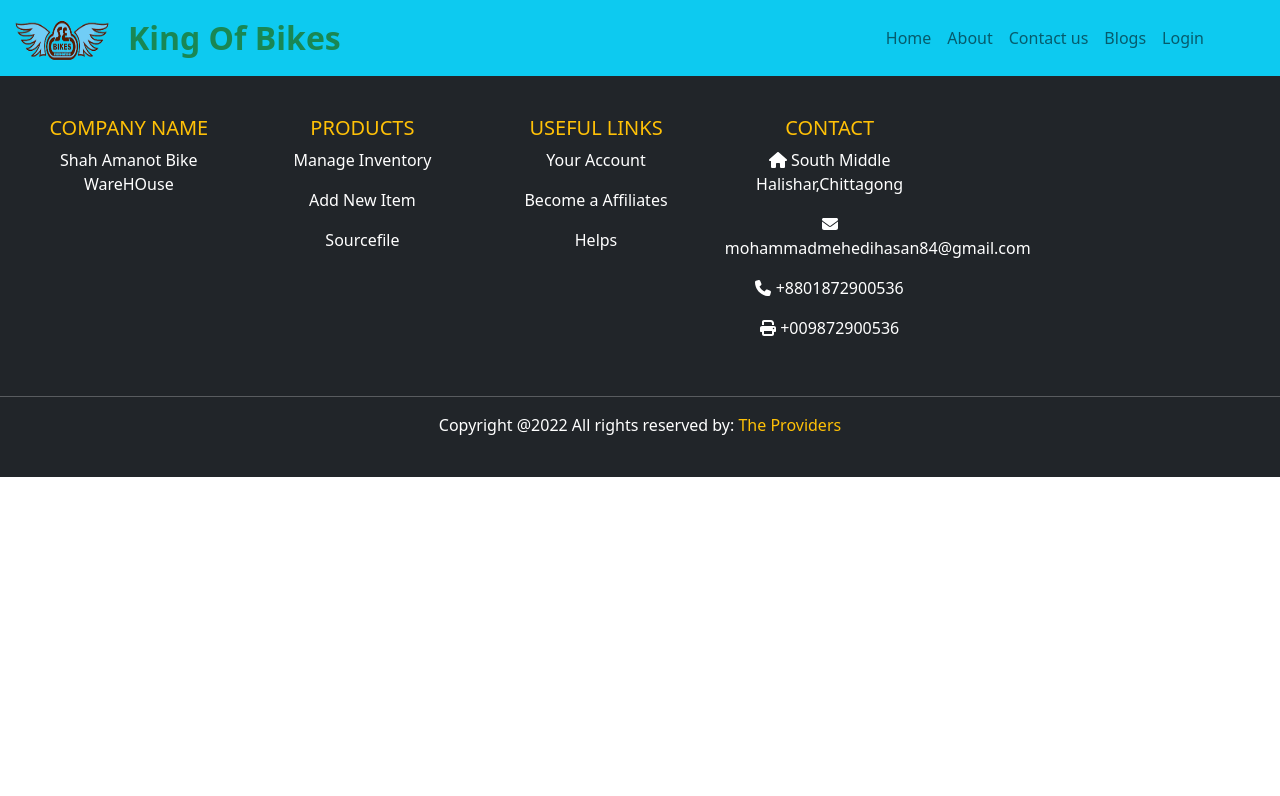
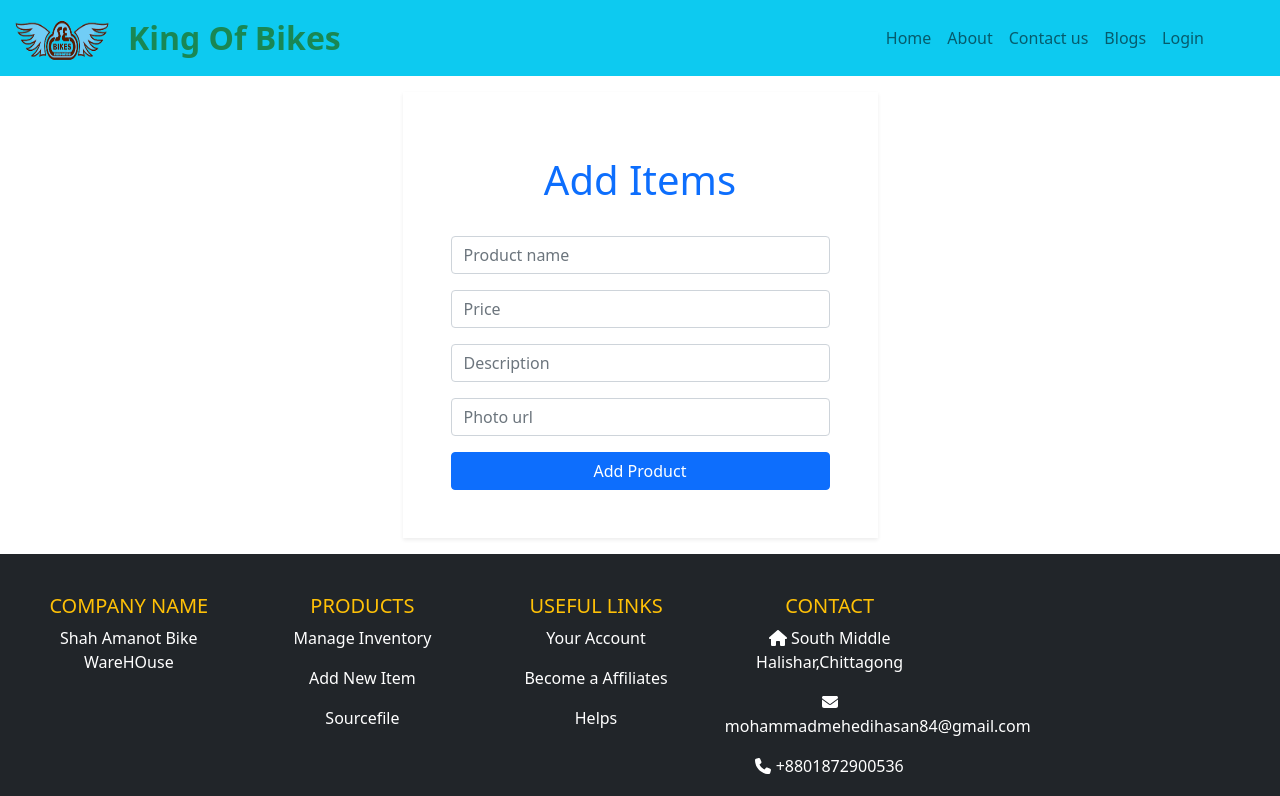
Before and after one commit to abirisl/warehouse-management-client-side, a React (Create React App) app: page /additems in a window 1280 px wide. Shown: the top 796 px of the page. Built offline with nearby package versions, Linux system fonts and the light colour scheme; no server answers.

Commit message:
add item make

```diff
--- a/package.json
+++ b/package.json
@@ -16,6 +16,7 @@
     "react-bootstrap-carousel": "^4.1.1",
     "react-dom": "^18.1.0",
     "react-firebase-hooks": "^5.0.3",
+    "react-hook-form": "^7.30.0",
     "react-router-dom": "^6.3.0",
     "react-scripts": "5.0.1",
     "web-vitals": "^2.1.4"
--- a/src/App.js
+++ b/src/App.js
@@ -8,6 +8,8 @@ import Login from './component/Login/Login';
 import Register from './component/Register/Register';
 import ContactUs from './component/ContactUs/ContactUs';
 import Blogs from './component/Blogs/Blogs';
+import Information from './component/Information/Information';
+import AddItems from './component/AddItems/AddItems';
 
 function App() {
   return (
@@ -21,6 +23,8 @@ function App() {
           <Route path='/register' element={<Register></Register>}></Route>
           <Route path='/contactUs' element={<ContactUs></ContactUs>}></Route>
           <Route path='/blogs' element={<Blogs></Blogs>}></Route>
+          <Route path='/product/:id' element={<Information></Information>}></Route>
+          <Route path='/additems' element={<AddItems></AddItems>}></Route>
         </Routes>
         <Footer></Footer>
     </div>
--- /dev/null
+++ b/src/Hooks/useProduct.js
@@ -0,0 +1,14 @@
+import React, { useEffect, useState } from 'react';
+
+const useProduct = () =>{
+    const [products,setProducts] = useState([]);
+
+    useEffect(() =>{
+        fetch('http://localhost:5000/product')
+        .then(res => res.json())
+        .then(data => setProducts(data))
+    }, [])
+    return [products,setProducts]
+}
+
+export default useProduct;
--- /dev/null
+++ b/src/component/AddItems/AddItems.js
@@ -0,0 +1,54 @@
+import React from 'react';
+import { Button, Col, Container, Form, Row } from 'react-bootstrap';
+import { useForm } from "react-hook-form";
+
+
+const AddItems = () => {
+    const { register, handleSubmit } = useForm();
+
+     const onSubmit = data => {
+        console.log(data);
+        const url = `http://localhost:5000/product`;
+        fetch(url, {
+            method: 'POST',
+            headers: {
+                'content-type': 'application/json'
+            },
+            body: JSON.stringify(data)
+
+        })
+        .then(res => res.json())
+        .then(result => result)
+
+     };
+    return (
+        <>
+            <Container>
+                <Row>
+                    <Col lg={5} md={6} sm={12} className='p-5 m-auto shadow-sm rounded-lg mt-3 mb-3'>
+                        <h1 className='text-primary p-3 text-center mb-3'>Add Items</h1>
+                        <Form onSubmit={handleSubmit(onSubmit)}>
+                            <Form.Group className="mb-3" controlId="formGroupEmail">
+                                <Form.Control type="text" placeholder="Product name" {...register("name", { required: true, maxLength: 20 })}/>
+                            </Form.Group>
+                            <Form.Group className="mb-3" controlId="formGroupEmail">
+                                <Form.Control type="number" placeholder="Price"  {...register("price")}/>
+                            </Form.Group>
+                            <Form.Group className="mb-3" controlId="formGroupPassword">
+                                <Form.Control type="text" placeholder="Description" {...register("description")}/>
+                            </Form.Group>
+                            <Form.Group className="mb-3" controlId="formGroupPassword">
+                                <Form.Control type="text" placeholder="Photo url" {...register("img")}/>
+                            </Form.Group>
+                            <Button className='w-100' variant="primary" type="submit">
+                                Add Product
+                            </Button>
+                        </Form>
+                    </Col>
+                </Row>
+            </Container>
+        </>
+    );
+};
+
+export default AddItems;
--- a/src/component/Header/Header.js
+++ b/src/component/Header/Header.js
@@ -5,7 +5,7 @@ import { Link } from 'react-router-dom';
 import { useAuthState } from 'react-firebase-hooks/auth';
 import { signOut } from 'firebase/auth';
 import auth from '../../firebase.init';
-import logo from '../../images/logo/logo.png'
+import logo from '../../images/logo/logo.png';
 
 const Header = () => {
     const [user] = useAuthState(auth);
@@ -39,6 +39,17 @@ const Header = () => {
                             <Nav.Link as={Link} to='/contactUs'>Contact us</Nav.Link>
                             <Nav.Link as={Link} to='/blogs'>Blogs</Nav.Link>
                             {
+                                user &&
+                               <Nav.Link as={Link} to='/addItems'>Add Items</Nav.Link>
+
+                            }
+                            {
+                                user && <Nav.Link as={Link} to='/manageinventory'>Manage Inventory</Nav.Link>
+                            }
+                            {
+                                user && <Nav.Link as={Link} to='/myitems'>My Items</Nav.Link>
+                            }
+                            {
                                user?
                                <button className='btn btn-link text-dark text-decoration-none' onClick={handleSignOut}>sign out</button>
                                :
@@ -46,6 +57,10 @@ const Header = () => {
                               Login
                              </Nav.Link>
                             }
+                            {
+                                user && <Nav.Link as={Link} to=''>{user.email.slice(0,10)}</Nav.Link>
+                            }
+
                         </Nav>
                     </Navbar.Collapse>
                 </Container>
--- /dev/null
+++ b/src/component/Information/Information.js
@@ -0,0 +1,27 @@
+import React from 'react';
+import useProduct from '../../Hooks/useProduct';
+import { Button, Card, CardGroup, Col } from 'react-bootstrap';
+
+
+const Information = () => {
+    const [products,setProducts] = useProduct();
+    return (
+        <CardGroup>
+            <Col>
+            <Card>
+                <Card.Img variant="top" src={products.img} />
+                <Card.Body>
+                    <Card.Title className='text-success'>{products.name}</Card.Title>
+                    <h5>price: ${products.price}</h5>
+                    <Card.Text>
+                        {products.description}
+                    </Card.Text>
+                    <Button>Update</Button>
+                </Card.Body>
+            </Card>
+            </Col>
+        </CardGroup>
+    );
+};
+
+export default Information;
--- a/src/component/Product/Product.js
+++ b/src/component/Product/Product.js
@@ -1,8 +1,15 @@
 import React from 'react';
 import { Button, Card, CardGroup, Col } from 'react-bootstrap';
+import { useNavigate } from 'react-router-dom';
 
 const Product = ({ card }) => {
-    const { name, img, price, description } = card
+    const { id, name, img, price, description } = card;
+
+    const navigate = useNavigate();
+
+    const navigatorServiceDetail = id =>{
+        navigate(`/product/${id}`);
+    }
 
     return (
         <CardGroup>
@@ -13,9 +20,9 @@ const Product = ({ card }) => {
                     <Card.Title className='text-success'>{name}</Card.Title>
                     <h5>price: ${price}</h5>
                     <Card.Text>
-                        {description.slice(0,150) + '.......'}
+                        {description}
                     </Card.Text>
-                    <Button>Update</Button>
+                    <Button onClick= {() => navigatorServiceDetail(id)}>Update</Button>
                 </Card.Body>
             </Card>
             </Col>
--- a/src/component/Products/Products.js
+++ b/src/component/Products/Products.js
@@ -1,22 +1,17 @@
 import React, { useEffect, useState } from 'react';
 import { Row } from 'react-bootstrap';
 import Product from '../Product/Product';
+import useProduct from '../../Hooks/useProduct';
 
 
 const Products = () => {
 
-    const [products, setProducts] = useState([])
-
-    useEffect(() =>{
-        fetch('product.json')
-        .then(res => res.json())
-        .then(data => setProducts(data))
-    })
+    const [products,setProducts] = useProduct();
     return (
         <div className='p-5 text-center'>
             <Row xs={1} md={3} className="g-4">
             {
-                products.map(product => <Product key={product.id} card= {product}></Product>)
+                products.map(product => <Product key={product._id} card= {product}></Product>)
             }
             </Row>
         </div>
```
Also changed, not shown: src/component/ManageInventory/ManageInventory.js (added, +11 -0 lines), 1 other file (tests, documents, lock files or other folders).
